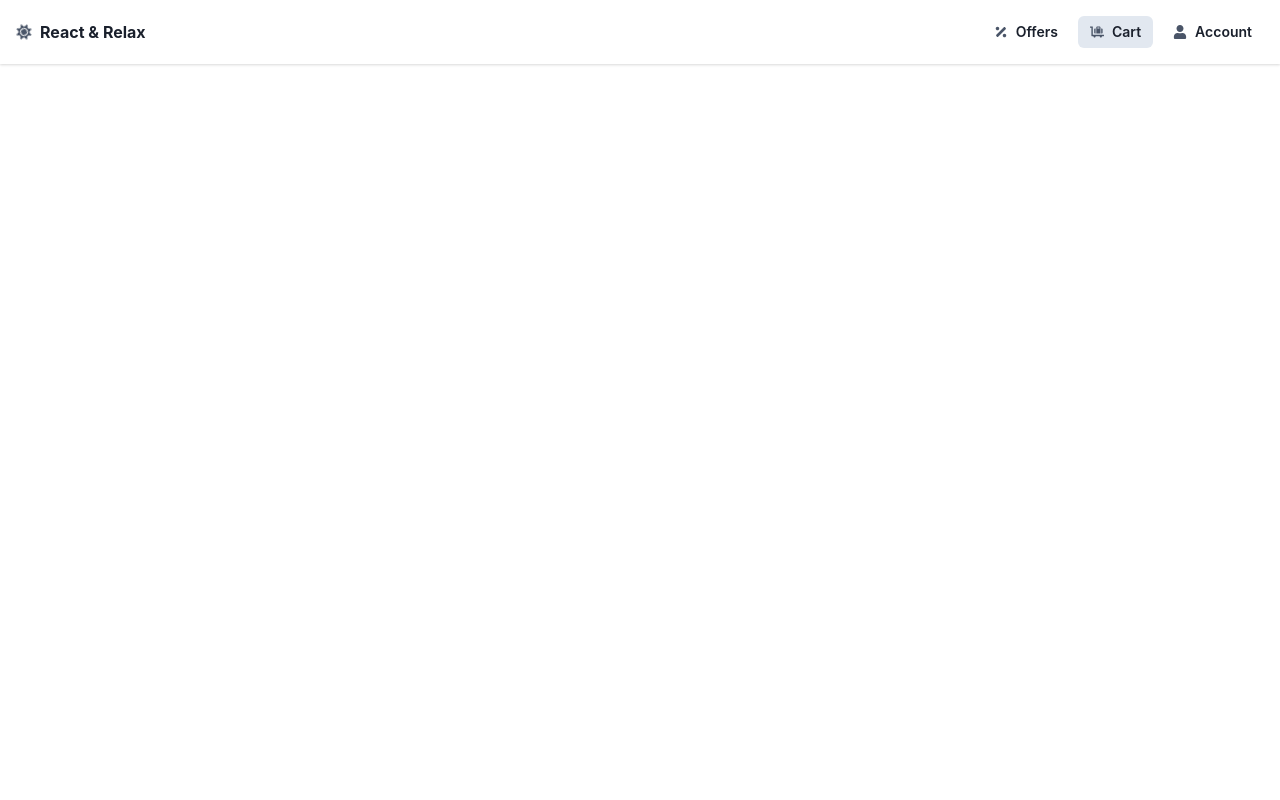
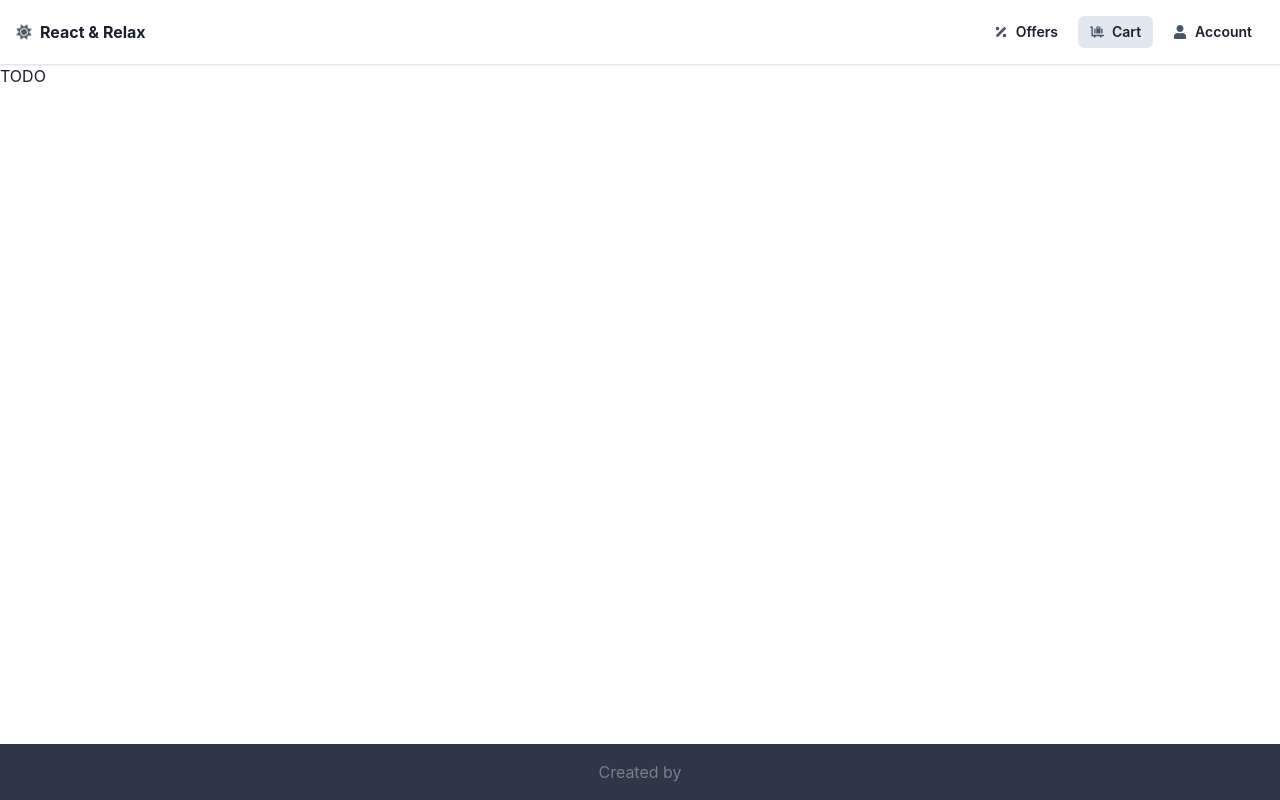
Before and after one commit to Stefan8412/bootcamp-react-relax, a React (Vite) app: page /cart in a window 1280 px wide. Built offline with nearby package versions, Linux system fonts and the light colour scheme.

Commit message:
Refactor template structure - polish Single Offer page - create Footer

```diff
--- a/src/App.jsx
+++ b/src/App.jsx
@@ -9,6 +9,7 @@ import { OfferSingle } from './pages/OfferSingle'
 import { Cart } from './pages/Cart'
 import { Account } from './pages/Account'
 import { AuthProvider } from './pages/components/AuthProvider'
+import { HeaderFooter as HeaderFooterTemplate } from './pages/templates/HeaderFooter'
 
 function App() {
   return (
@@ -18,11 +19,13 @@ function App() {
           <Router>
             <Routes>
               <Route path="/" element={<Home />} />
-              <Route path="/offers" element={<Offers />} />
-              <Route path="/offers/:id" element={<OfferSingle />} />
-              <Route path="/cart" element={<Cart />} />
-              <Route path="/account" element={<Account />} />
-              <Route path="*" element={<>404</>} />
+              <Route path="/*" element={<HeaderFooterTemplate />}>
+                <Route path="offers" element={<Offers />} />
+                <Route path="offers/:id" element={<OfferSingle />} />
+                <Route path="cart" element={<Cart />} />
+                <Route path="account" element={<Account />} />
+                <Route path="*" element={<>404</>} />
+              </Route>
             </Routes>
           </Router>
         </AuthProvider>
--- a/src/pages/Account.jsx
+++ b/src/pages/Account.jsx
@@ -1,6 +1,5 @@
 import React, { useContext } from 'react'
 import { Button, Center, Container, Heading, Text, VStack } from '@chakra-ui/react'
-import { Header } from './components/Header'
 import { SignUpForm } from './components/SignUpForm'
 import { AuthContext } from './components/AuthProvider'
 
@@ -9,9 +8,8 @@ const Account = () => {
   const isLoggedIn = !!user.name
   return (
     <>
-      <Header />
       <Container>
-        <Center minH="100vh">
+        <Center h="full">
           <Center shadow="xl" p="10" rounded="base" maxW="sm" w="full">
             {isLoggedIn ? (
               <VStack>
--- a/src/pages/Cart.jsx
+++ b/src/pages/Cart.jsx
@@ -1,12 +1,7 @@
 import React from 'react'
-import { Header } from './components/Header'
 
 // TODO: decide what to do
 
 export const Cart = () => {
-  return (
-    <>
-      <Header />
-    </>
-  )
+  return <>TODO</>
 }
--- a/src/pages/OfferSingle.jsx
+++ b/src/pages/OfferSingle.jsx
@@ -1,7 +1,6 @@
 import React from 'react'
 import { useParams } from 'react-router-dom'
-import { Box, Container, Heading, HStack, Image, Text, VStack } from '@chakra-ui/react'
-import { Header } from './components/Header'
+import { Box, Container, Heading, HStack, Image, Stack, Text } from '@chakra-ui/react'
 import { Stars } from '../components/Stars'
 
 export const OfferSingle = () => {
@@ -23,15 +22,14 @@ export const OfferSingle = () => {
 
   return (
     <>
-      <Header />
       <Image src={data.thumbnail} w="full" h="sm" objectFit="cover" />
-      <Container maxWidth="container.md">
-        <Box py="10">
+      <Container maxWidth="container.md" py="8">
+        <Box mb="4">
           <Heading>
             {data.city}, {data.country}
           </Heading>
         </Box>
-        <VStack alignItems="start">
+        <Stack>
           <HStack>
             <Box d="inline-flex">
               <Stars filledCount={data.rating} />
@@ -42,7 +40,7 @@ export const OfferSingle = () => {
             // eslint-disable-next-line react/no-array-index-key
             <Text key={index}>{item}</Text>
           ))}
-        </VStack>
+        </Stack>
       </Container>
     </>
   )
--- a/src/pages/Offers/Offers.jsx
+++ b/src/pages/Offers/Offers.jsx
@@ -25,7 +25,6 @@ import {
 import { AiFillCloseCircle, AiOutlineSearch } from 'react-icons/ai'
 import { uniqBy, sortBy, flowRight, identity } from 'lodash-es'
 import { Offer } from '../../components/Offer'
-import { Header } from '../components/Header'
 import { useFetch } from '../../hooks'
 import bg from '../../assets/bg.jpg'
 
@@ -47,7 +46,7 @@ export const Offers = () => {
 
   // maybe `useMemo`
   const offers = searchTerm
-    ? rawOffers.filter(({ country, city }) => (country + city).toLowerCase().includes(searchTerm))
+    ? rawOffers.filter(({ country, city }) => (city + country).toLowerCase().includes(searchTerm))
     : rawOffers
 
   /**
@@ -63,7 +62,6 @@ export const Offers = () => {
 
   return (
     <>
-      <Header />
       <Box bg={`url('${bg}') center / cover no-repeat`}>
         <Box bg="blackAlpha.700" py="20">
           <VStack as={Container} spacing="10">
--- /dev/null
+++ b/src/pages/components/Footer.jsx
@@ -0,0 +1,14 @@
+import { Box, Container, Text } from '@chakra-ui/react'
+import React from 'react'
+
+export const Footer = () => {
+  return (
+    <Box bg="gray.700">
+      <Container maxWidth="container.xl" py="4">
+        <Text color="whiteAlpha.500" textAlign="center">
+          Created by {import.meta.env.VITE_AUTHOR_NAME}
+        </Text>
+      </Container>
+    </Box>
+  )
+}
--- /dev/null
+++ b/src/pages/templates/HeaderFooter.jsx
@@ -0,0 +1,15 @@
+import React from 'react'
+import { SimpleGrid } from '@chakra-ui/react'
+import { Outlet } from 'react-router-dom'
+import { Footer } from '../components/Footer'
+import { Header } from '../components/Header'
+
+export const HeaderFooter = () => {
+  return (
+    <SimpleGrid minHeight="100vh" gridTemplateRows="auto 1fr auto">
+      <Header />
+      <Outlet />
+      <Footer />
+    </SimpleGrid>
+  )
+}
```
Also changed, not shown: 1 other file (tests, documents, lock files or other folders).
